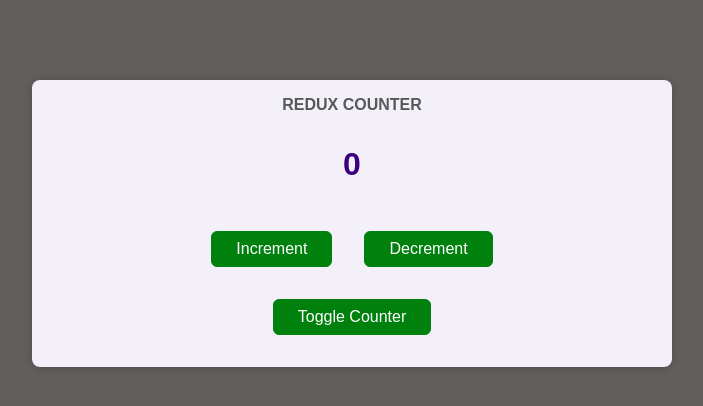
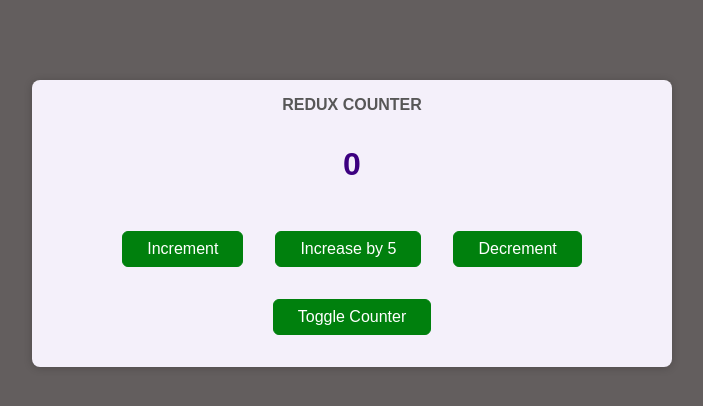
Before and after one commit to georgecornea/react-using-redux, a React (Create React App) app: page / in a window 1280 px wide. Shown: the top 406 px of the page, without its empty margins (288-991 px from the left). Built offline with nearby package versions, Linux system fonts and the light colour scheme.

Commit message:
Added action.pyload (amount in our case) to Counter.js

```diff
--- a/src/App.js
+++ b/src/App.js
@@ -1,10 +1,10 @@
 import Counter from './components/Counter';
-import CounterAsClassComponent from './components/CounterAsClassComponent';
+// import CounterAsClassComponent from './components/CounterAsClassComponent';
 
 function App() {
   return (
-    // <Counter />
-    <CounterAsClassComponent />
+    <Counter />
+    // <CounterAsClassComponent />
   );
 }
 
--- a/src/components/Counter.js
+++ b/src/components/Counter.js
@@ -19,6 +19,10 @@ const Counter = () => {
     dispatch({ type: 'DECREMENT' });
   };
 
+  const increaseHandler = () => {
+    dispatch({ type: 'INCREASE', amount: 5 });
+  };
+
   const toggleCounterHandler = () => {};
 
   return (
@@ -27,6 +31,7 @@ const Counter = () => {
       <div className={classes.value}>{counter}</div>
       <div>
         <button onClick={incrementHandler}>Increment</button>
+        <button onClick={increaseHandler}>Increase by 5</button>
         <button onClick={decrementHandler}>Decrement</button>
       </div>
       <button onClick={toggleCounterHandler}>Toggle Counter</button>
--- a/src/store/store.js
+++ b/src/store/store.js
@@ -10,6 +10,10 @@ const counterReducer = (state = { counter: 0 }, action) => {
       return {
         counter: state.counter - 1,
       };
+    case 'INCREASE':
+      return {
+        counter: state.counter + action.amount,
+      };
     default:
       return state;
   }
```
